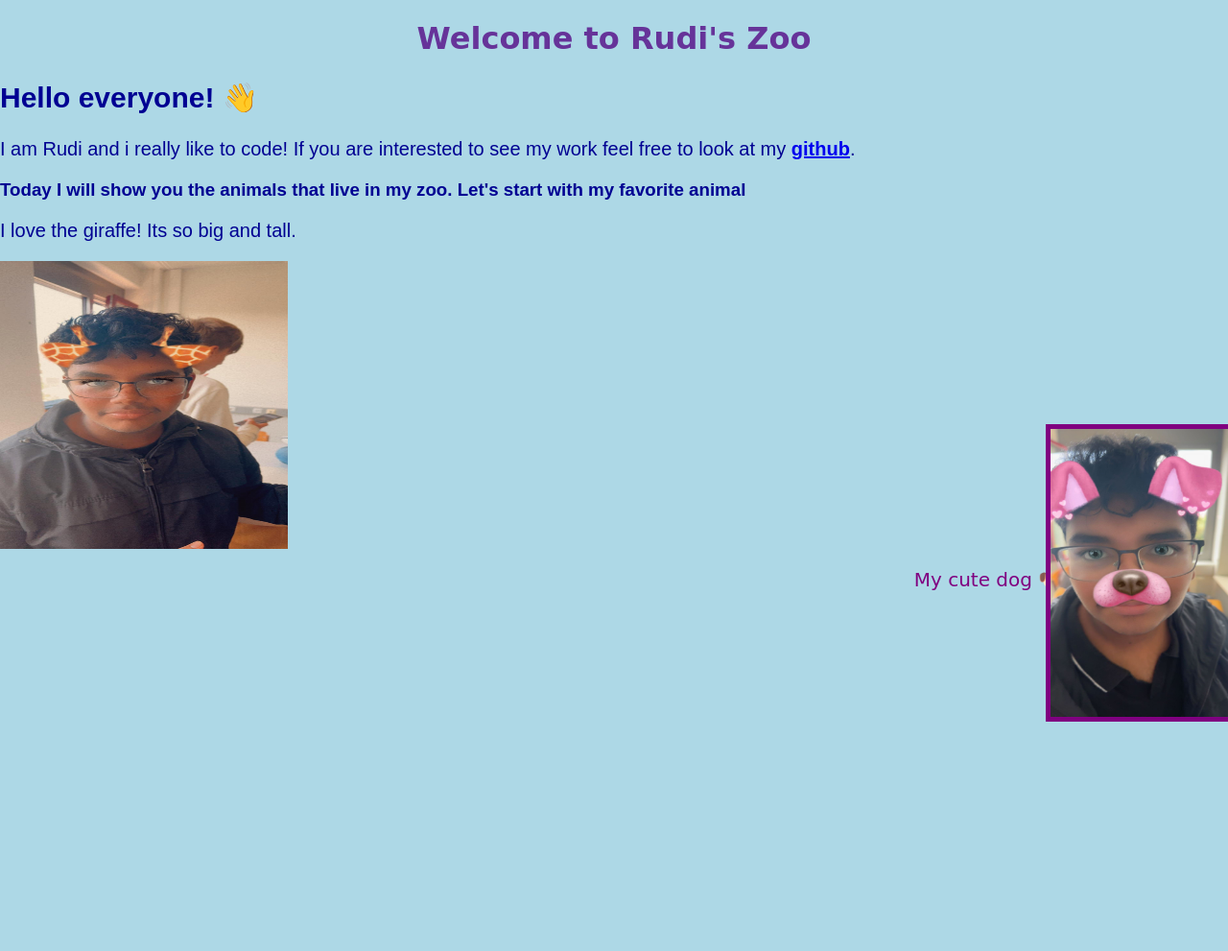
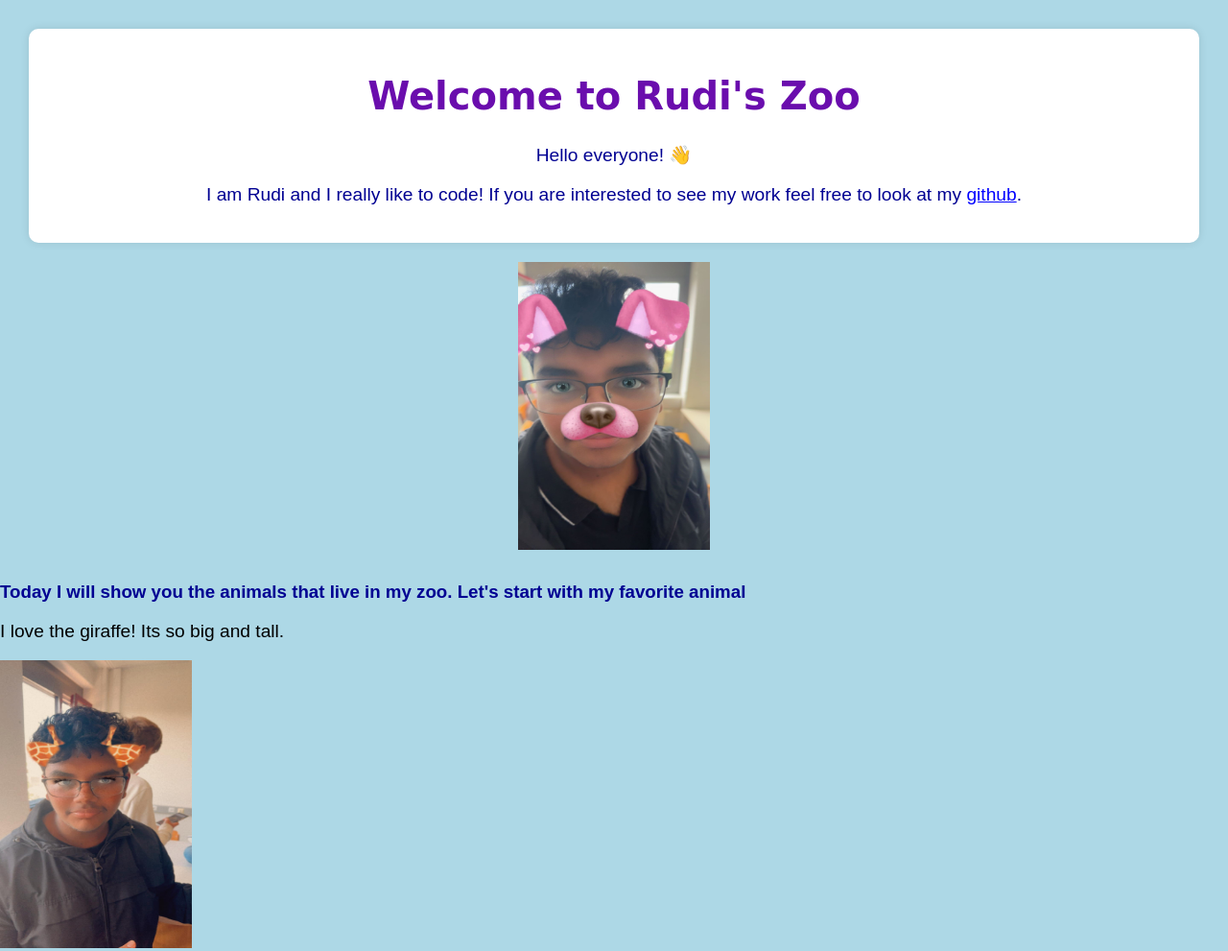
Before and after one commit to Antonio040/Rudi, a plain HTML site: page index.html in a window 1280 px wide. Shown: the whole page at 96% size. Before the commit the page ends 800 px from the top, so only its background shows below. Drawn offline with Linux system fonts and the light colour scheme.

Commit message:
changed styling added stuff

```diff
--- a/index.html
+++ b/index.html
@@ -9,28 +9,24 @@
         <link rel="stylesheet" href="style.css">
     </head>
     <body>
-        <h1>Welcome to Rudi's Zoo</h1>
+        <div class="header">
+            <div class="text-section">
+                <h1>Welcome to Rudi's Zoo</h1>
+                <p>Hello everyone! 👋</p>
+                <p>I am Rudi and I really like to code! If you are interested to see my work feel free to look at my <a href="#">github</a>.</p>
+            </div>
+            <div class="image-section">
+                <img src="images/RudiCuteDogPink.jpg" width="200" height="300" alt="Rudi with dog filter" title="Rudi is dog">
+            </div>
+        </div>
 
-        <h2>Hello everyone! 👋</h2>
-        <p>I am Rudi and i really like to code! If you are interested to see my work feel free to look at my
-        <a href="https://github.com/if230033"><strong>github</strong></a>.
-        </p>
-
-        <h3>Today I will show you the animals that live in my zoo. Let's start with my favorite animal</h3></p>
-            <p>I love the giraffe! Its so big and tall.</p>
-            <img src="images/RudiGiraffe.jpg" alt="Giraffe" width="300" height="300">
+         <h3>Today I will show you the animals that live in my zoo. Let's start with my favorite animal</h3></p>
+         <p>I love the giraffe! Its so big and tall.</p>
+        <img src="images/RudiGiraffe.jpg" width="200" height="300" alt="Giraffe" title="Rudi is Giraffe">
 
 
 
 
-
-
-         <figure>
-        <a href="https://www.animalcare-austria.at/en/ratgeber/infos-zur-tiervermittlung-und-adoption/">
-        <img class="rudiDog" src="images/RudiCuteDogPink.jpg" alt="Rudi's cute dog" style="position: relative; left: 1050px"  width="200" height="300" >
-        </a>
-        <figcaption>My cute dog 🐶</figcaption>
-        </figure>
 
 
 
--- a/style.css
+++ b/style.css
@@ -6,10 +6,24 @@ body
     padding: 0;
 
 }
-
+.header
+{
+    color: rgb(0 0 146);
+    text-align: center;
+    padding: 10px;
+}
+.text-section
+{
+    margin: 20px;
+    padding: 20px;
+    background-color: white;
+    border-radius: 10px;
+    box-shadow: 0 0 10px rgba(0, 0, 0, 0.1);
+}
 h1
 {
-    color: rebeccapurple;
+    color: rgb(0, 0, 146);
+    font-size: 50px;
     text-align: center;
     font-family: cursive;
 }
@@ -24,24 +38,25 @@ h3
 {
     color: rgb(0, 0, 146);
 }
-.rudiDog
+
+.rudiDog img
 {
     display: block;
-    float: left;
-    margin-top: -150px;
-    border: purple 5px solid;
-    caption-side: bottom;
+    margin-left: 1050px;
+    margin-top: -50px;
+    border: 5px solid purple
 }
-figcaption
-{
-    color: purple;
-    font-size: 20px;
-    font-family: cursive;
-    margin-left: 780px;
-    text-align: center;
+
+h1 {
+    font-size: 2.5rem;
+    color: #6a0dad; /* Adjust title color */
 }
-p
-{
-    color: rgb(0, 0, 146);
-    font-size: 20px;
+
+p {
+    font-size: 1.2rem;
 }
+
+a {
+    color: blue;
+    text-decoration: underline;
+}
```
